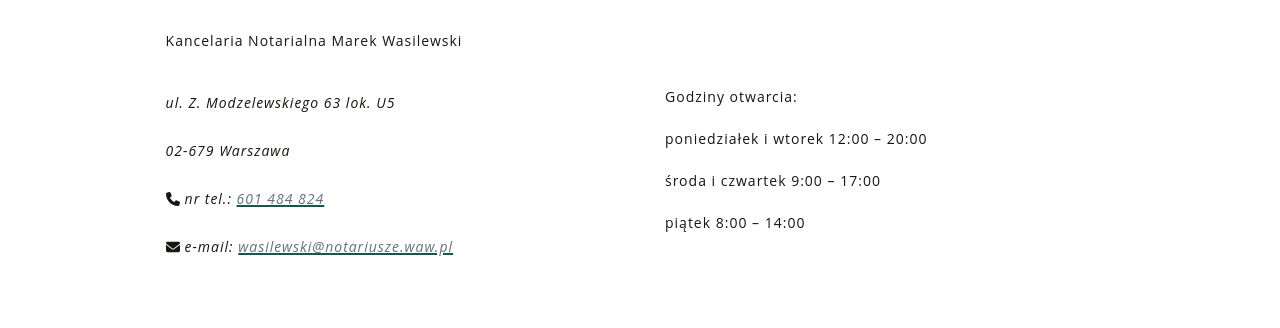
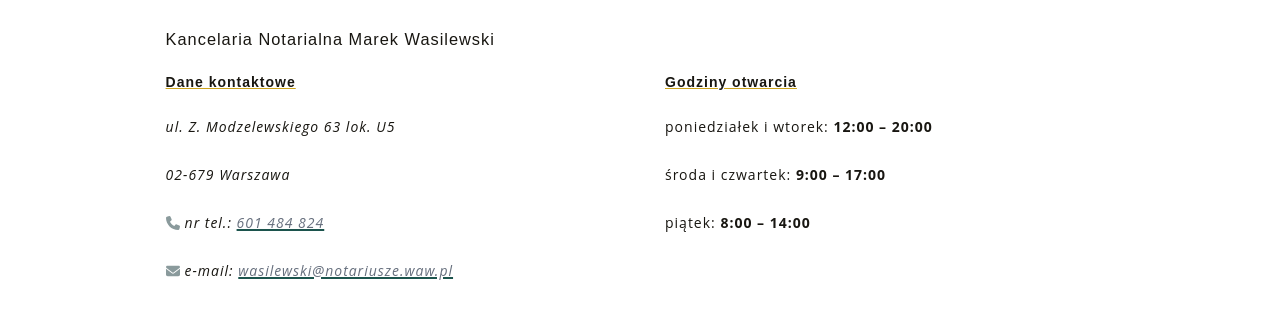
Before and after one commit to iniluap/mwpage, a Gatsby site: page /kontakt in a window 1280 px wide. Shown: the part 584-912 px from the top of the page. Built offline with nearby package versions, Linux system fonts and the light colour scheme; Gatsby itself is replaced by a stand-in of ours.

Commit message:
Style contact page

```diff
--- a/src/components/Address.js
+++ b/src/components/Address.js
@@ -6,6 +6,10 @@ import { faPhone, faEnvelope } from '@fortawesome/free-solid-svg-icons';
 const AddressStyles = styled.address`
   svg {
     margin-right: 0.5rem;
+
+    .contact-page-address & {
+      color: var(--secondary-blue);
+    }
   }
 `;
 
--- a/src/pages/kontakt.js
+++ b/src/pages/kontakt.js
@@ -17,21 +17,41 @@ const ContactStyles = styled.div`
   }
 `;
 
+const OpeningsHeadlineStyles = styled.h4`
+  text-decoration: underline;
+  text-decoration-color: var(--primary-yellow);
+  font-weight: bolder;
+`;
+
 export default function KontaktPage() {
   return (
     <ContactStyles>
       <SectionHeader sectionTitle="Kontakt" />
-      <p>Kancelaria Notarialna Marek Wasilewski</p>
+      <h3>Kancelaria Notarialna Marek Wasilewski</h3>
       <div className="card-wrapper">
-        <Address />
-        <div>
-          <p>Godziny otwarcia:</p>
-          <p>poniedziałek i wtorek 12:00 – 20:00</p>
-          <p>środa i czwartek 9:00 – 17:00</p>
-          <p>piątek 8:00 – 14:00</p>
+        <div className="contact-page-address">
+          <OpeningsHeadlineStyles className="m-ver-2">
+            Dane kontaktowe
+          </OpeningsHeadlineStyles>
+          <Address />
         </div>
         <div>
-          <p>NIP: 6692481911 REGON: 521139370</p>
+          <OpeningsHeadlineStyles className="m-ver-2">
+            Godziny otwarcia
+          </OpeningsHeadlineStyles>
+          <p className="m-ver-2">
+            poniedziałek i wtorek: <strong>12:00 – 20:00</strong>
+          </p>
+          <p className="m-ver-2">
+            środa i czwartek: <strong>9:00 – 17:00</strong>
+          </p>
+          <p className="m-ver-2">
+            piątek: <strong>8:00 – 14:00</strong>
+          </p>
+        </div>
+        <div>
+          <p>NIP: 6692481911</p>
+          <p>REGON: 521139370</p>
           <p>
             Nr bieżącego rachunku bankowego: 36 1050 1025 1000 0092 9333 4992
           </p>
```
